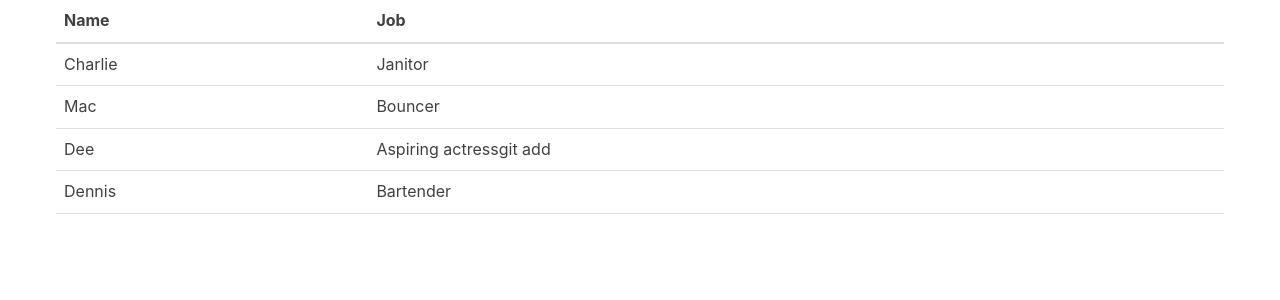
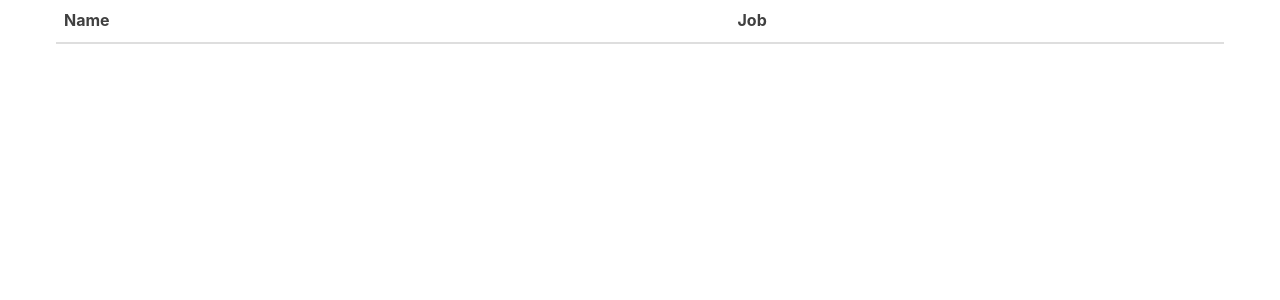
Before and after one commit to VirginieBoissiere/react-turorial-react, a React (Create React App) app in the folder react-tutorial/: page / in a window 1280 px wide. Shown: the top 300 px of the page. Built offline with nearby package versions, Linux system fonts and the light colour scheme.

Commit message:
transmission de Charactere au coponant table composant table

```diff
--- a/react-tutorial/src/App.js
+++ b/react-tutorial/src/App.js
@@ -1,12 +1,31 @@
 import React,{Component} from 'react'
 import Table from './Table'
-class App extends Component{
-render(){
-    return (
-        <div className='container'>
-          <Table/>
+class App extends Component {
+    render() {
+      const characters = [
+        {
+          name: 'Charlie',
+          job: 'Janitor',
+        },
+        {
+          name: 'Mac',
+          job: 'Bouncer',
+        },
+        {
+          name: 'Dee',
+          job: 'Aspring actress',
+        },
+        {
+          name: 'Dennis',
+          job: 'Bartender',
+        },
+      ]
+
+      return (
+        <div className="container">
+          <Table characterData={characters} />
         </div>
-    )
-}
-}
+      )
+    }
+  }
 export default App
--- a/react-tutorial/src/Table.js
+++ b/react-tutorial/src/Table.js
@@ -11,41 +11,20 @@ return (
 
 }
 
-const TableBody=()=>{
-    return (
-
-                <tbody>
-                    <tr>
-                        <td>Charlie</td>
-                        <td>Janitor</td>
-                    </tr>
-                    <tr>
-                        <td>Mac</td>
-                        <td>Bouncer</td>
-                    </tr>
-                    <tr>
-                        <td>Dee</td>
-                        <td>Aspiring actressgit add</td>
-                    </tr>
-                    <tr>
-                        <td>Dennis</td>
-                        <td>Bartender</td>
-                    </tr>
-
-                </tbody>
-    )
+const TableBody = () => {
+    return <tbody />
   }
 
-        class Table extends Component{
-            render(){
-                return(
+  class Table extends Component {
+    render() {
+      const { characterData } = this.props
+
+      return (
         <table>
           <TableHeader />
-                        <TableBody />
+          <TableBody characterData={characterData} />
         </table>
-
       )
-
     }
   }
 export default Table
```
Lines whose indentation alone changed are shown as unchanged.
